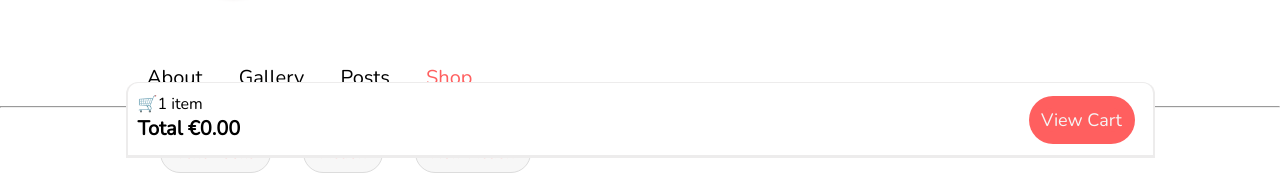
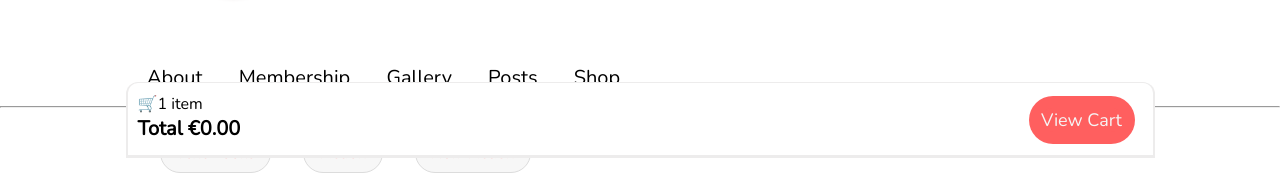
Before and after one commit to LyMinhPhuc/LyMinhPhuc.github.io, a plain HTML site: page index.html in a window 1280 px wide. Shown: the part 645-819 px from the top of the page. Drawn offline with nearby package versions, Linux system fonts and the light colour scheme; some icons are missing; a web font is replaced by a local one.

Commit message:
Update index.html

```diff
--- a/index.html
+++ b/index.html
@@ -49,9 +49,10 @@
             </div>
             <nav class="profile-nav">
                 <a href="">About</a>
+                <a class="membership" href="">Membership</a>
                 <a href="">Gallery</a>
                 <a href="">Posts</a>
-                <a class="shop" href="">Shop</a>
+                <a href="index.html">Shop</a>
             </nav>
         </div>
         <hr>
```
